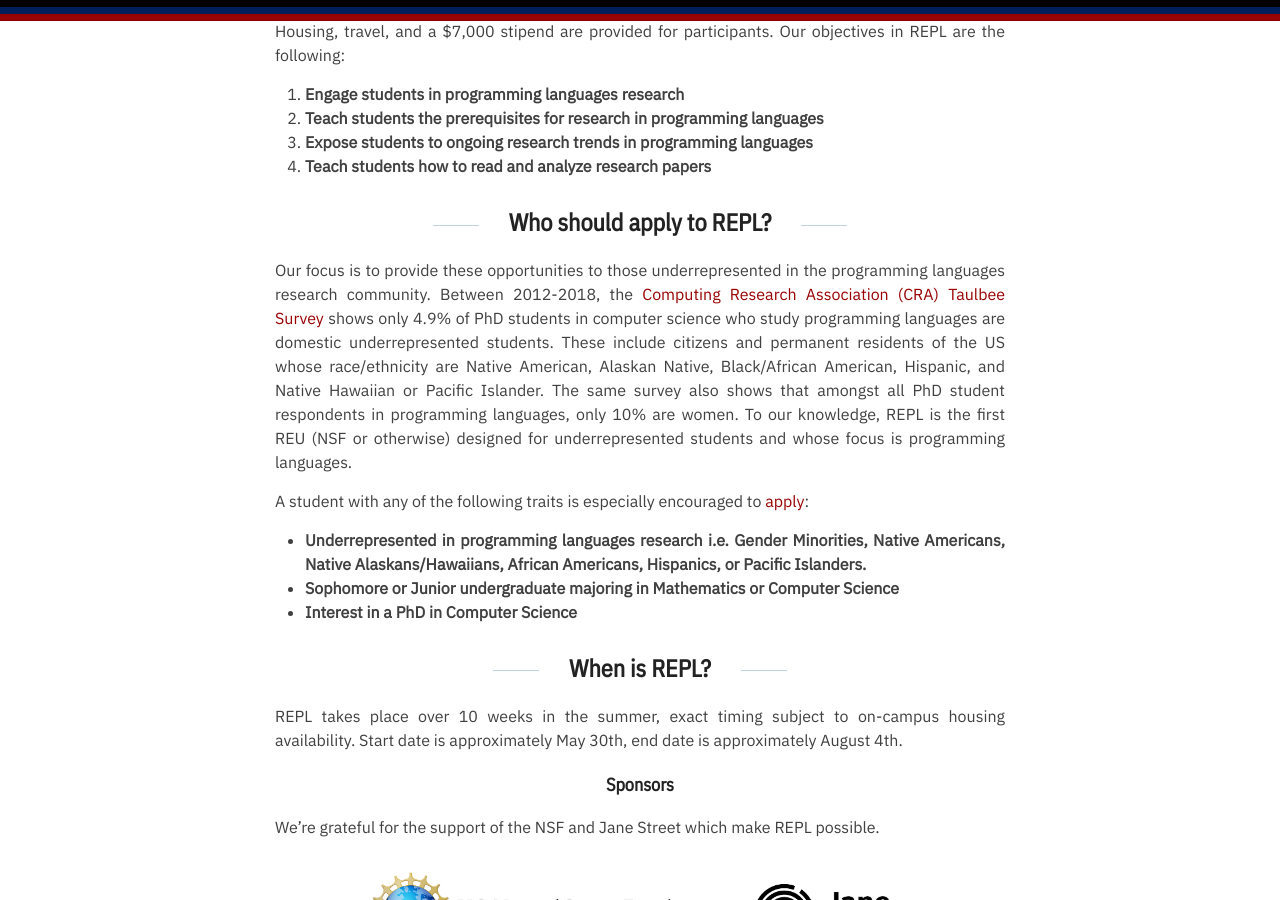
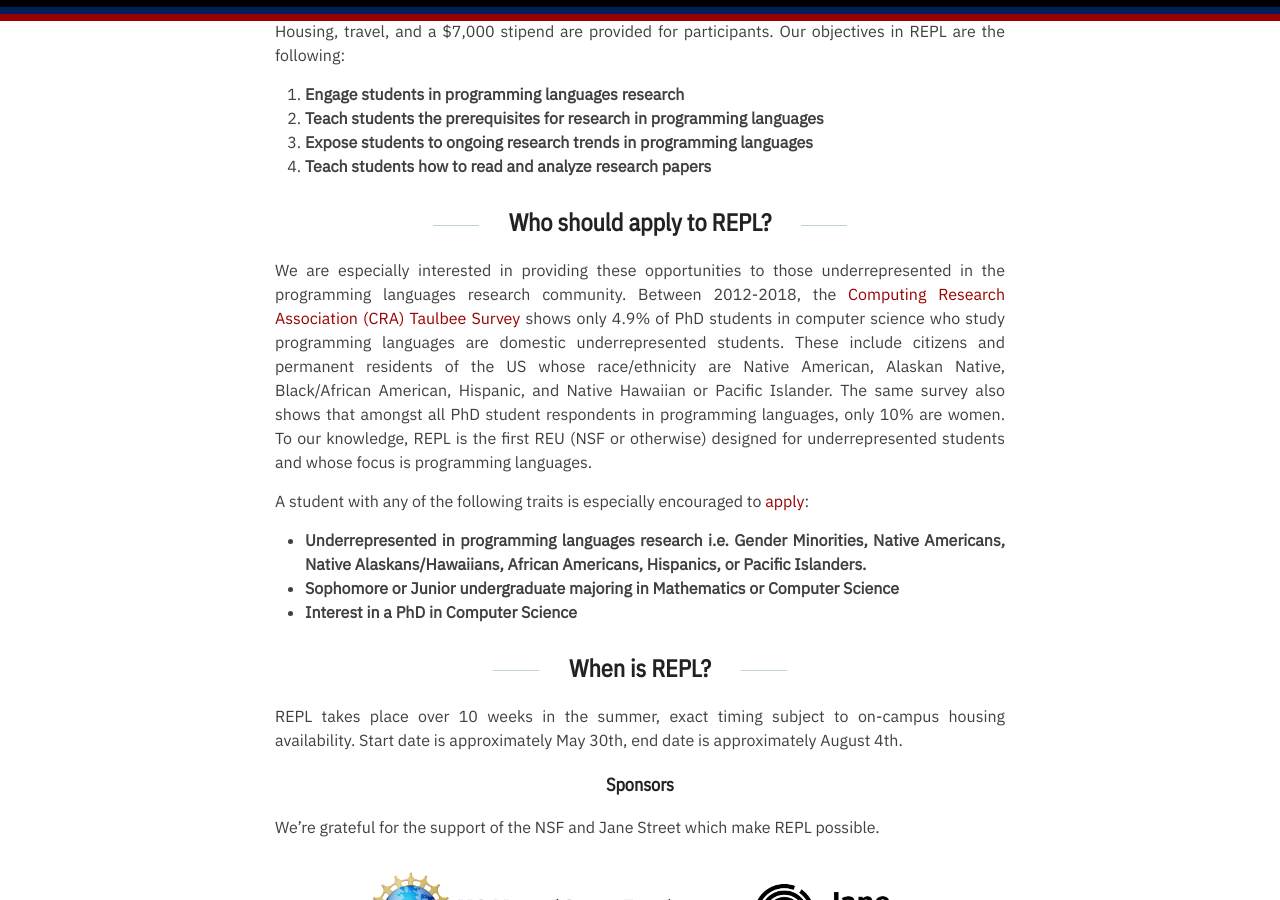
Before and after one commit to penn-repl/apply, a Jekyll site: the page built from index.md, in a window 1280 px wide and 900 px high, scrolled down 889 px. Built offline with Jekyll 4.4.1, drawn with Linux system fonts in a browser that asks for light colours.

Commit message:
Update index.md

```diff
--- a/index.md
+++ b/index.md
@@ -23,7 +23,7 @@ Housing, travel, and a $7,000 stipend are provided for participants. Our objecti
  4. **Teach students how to read and analyze research papers**
 
 ## Who should apply to REPL?
-Our focus is to provide these opportunities to those underrepresented in the programming languages research community. Between 2012-2018, the [Computing Research Association (CRA) Taulbee Survey](https://cra.org/resources/taulbee-survey/) shows only 4.9% of PhD students in computer science who study programming languages are domestic underrepresented students. These include citizens and permanent residents of the US whose race/ethnicity are Native American, Alaskan Native, Black/African American, Hispanic, and Native Hawaiian or Pacific Islander. The same survey also shows that amongst all PhD student respondents in programming languages, only 10% are women. To our knowledge, REPL is the first REU (NSF or otherwise) designed for underrepresented students and whose focus is programming languages.
+We are especially interested in providing these opportunities to those underrepresented in the programming languages research community. Between 2012-2018, the [Computing Research Association (CRA) Taulbee Survey](https://cra.org/resources/taulbee-survey/) shows only 4.9% of PhD students in computer science who study programming languages are domestic underrepresented students. These include citizens and permanent residents of the US whose race/ethnicity are Native American, Alaskan Native, Black/African American, Hispanic, and Native Hawaiian or Pacific Islander. The same survey also shows that amongst all PhD student respondents in programming languages, only 10% are women. To our knowledge, REPL is the first REU (NSF or otherwise) designed for underrepresented students and whose focus is programming languages.
 
 A student with any of the following traits is especially encouraged to [apply](apply):
 - **Underrepresented in programming languages research i.e. Gender Minorities, Native Americans, Native Alaskans/Hawaiians, African Americans, Hispanics, or Pacific Islanders.**
```
